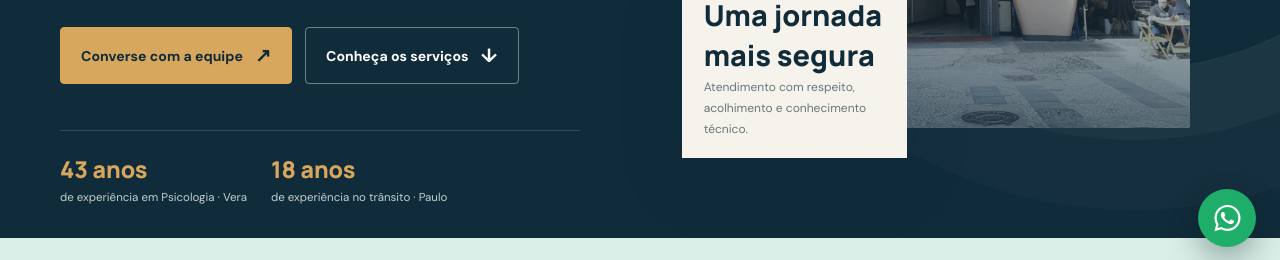
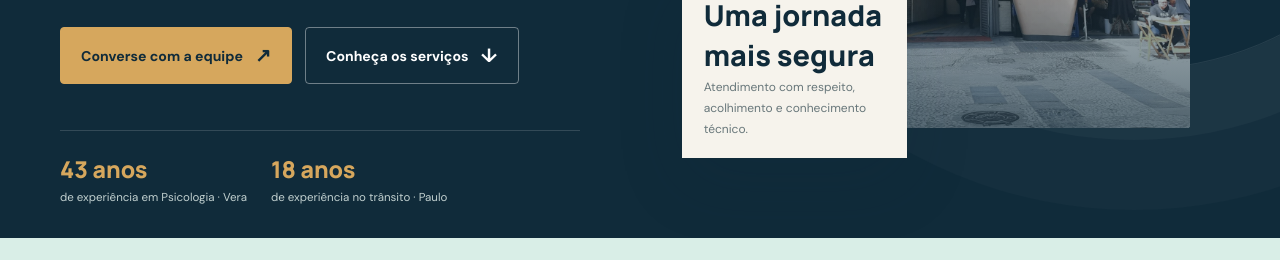
Before and after one commit to dornelad23/casa-do-condutor, a plain HTML site: page index.html in a window 1280 px wide. Shown: the part 529-789 px from the top of the page. Drawn offline with Linux system fonts and the light colour scheme.

Commit message:
Remove botão de WhatsApp e contatos ainda não confirmados

```diff
--- a/index.html
+++ b/index.html
@@ -27,6 +27,6 @@
 <section class="finalcta" id="contato"><div class="wrap finalctain"><div><div class="eyebrow" style="color:#d9e9df">Vamos conversar?</div><h2>O próximo passo para uma jornada mais segura começa aqui.</h2><p>Em breve, este espaço receberá os canais oficiais de atendimento. Os contatos estão em fase de definição.</p></div><a class="btn" href="#contato">Contato em atualização <span class="arrow">↗</span></a></div></section>
 </main>
 <footer class="footer"><div class="wrap"><div class="footergrid"><div><a class="brand" href="#inicio"><img class="brand-logo" src="assets/logo-casa-do-condutor.png" alt="Casa do Condutor"></a><p>Sua empresa. Seus motoristas.<br>Mais segurança em cada jornada.</p></div><div><h4>Navegue</h4><p><a href="#sobre">A clínica</a><br><a href="#servicos">Serviços</a><br><a href="#equipe">Profissionais</a><br><a href="#parcerias">Parcerias empresariais</a></p></div><div><h4>Contato</h4><p>WhatsApp: contato particular a confirmar<br>E-mail profissional: em definição<br>Privacidade e LGPD: contato da clínica a confirmar<br>Rua Barão de Itapetininga, 255, 5º andar, sala 507<br>República — São Paulo/SP · CEP 01042-917<br><br><strong>Razão social:</strong> Casa do Condutor - Exames de Aptidão Física e Psicológica Ltda.<br><strong>CNPJ:</strong> 55.289.100/0001-71</p></div></div><div class="copyright"><span>© <span id="year"></span> Casa do Condutor. Todos os direitos reservados.</span><span>Ética · Sigilo · Responsabilidade · Respeito</span></div></div></footer>
-<a class="whatsapp" href="#contato" aria-label="Fale com a Casa do Condutor pelo WhatsApp"><svg viewBox="0 0 448 512" width="27" height="30" aria-hidden="true"><path fill="currentColor" d="M380.9 97.1C339 55.1 283.2 32 223.9 32 101.5 32 1.9 131.6 1.9 254c0 39.1 10.2 77.3 29.6 110.9L0 480l118.1-31c32.5 17.7 69.1 27 105.6 27h.1c122.4 0 222-99.6 222-222 0-59.3-23.1-115.1-64.9-156.9ZM223.8 438.7c-32.9 0-65.2-8.8-93.3-25.4l-6.7-4-70 18.4 18.7-68.2-4.4-7C49.6 323 40 289 40 254 40 152.6 122.5 70.1 224 70.1c49.1 0 95.2 19.2 129.9 53.9 34.7 34.7 53.8 80.9 53.8 130 0 101.5-82.5 184.7-183.9 184.7Zm101.1-138.2c-5.5-2.8-32.8-16.2-37.9-18-5.1-1.9-8.8-2.8-12.5 2.8-3.7 5.6-14.3 18-17.5 21.7-3.2 3.7-6.5 4.2-12 1.4-32.7-16.3-54.2-29.1-75.7-65.9-5.7-9.8 5.7-9.1 16.3-30.3 1.8-3.7.9-6.9-.5-9.7-1.4-2.8-12.5-30.1-17.1-41.2-4.5-10.8-9.1-9.3-12.5-9.5-3.2-.2-6.9-.2-10.6-.2-3.7 0-9.7 1.4-14.8 6.9-5.1 5.6-19.4 19-19.4 46.3 0 27.3 19.9 53.7 22.6 57.4 2.8 3.7 39.1 59.7 94.7 83.7 35.2 15.2 49 16.5 66.6 13.9 10.7-1.6 32.8-13.4 37.4-26.4 4.6-13 4.6-24.1 3.2-26.4-1.3-2.3-5-3.7-10.5-6.5Z"/></svg></a>
+
 <script src="js/main.js" defer></script>
 </body></html>
```
